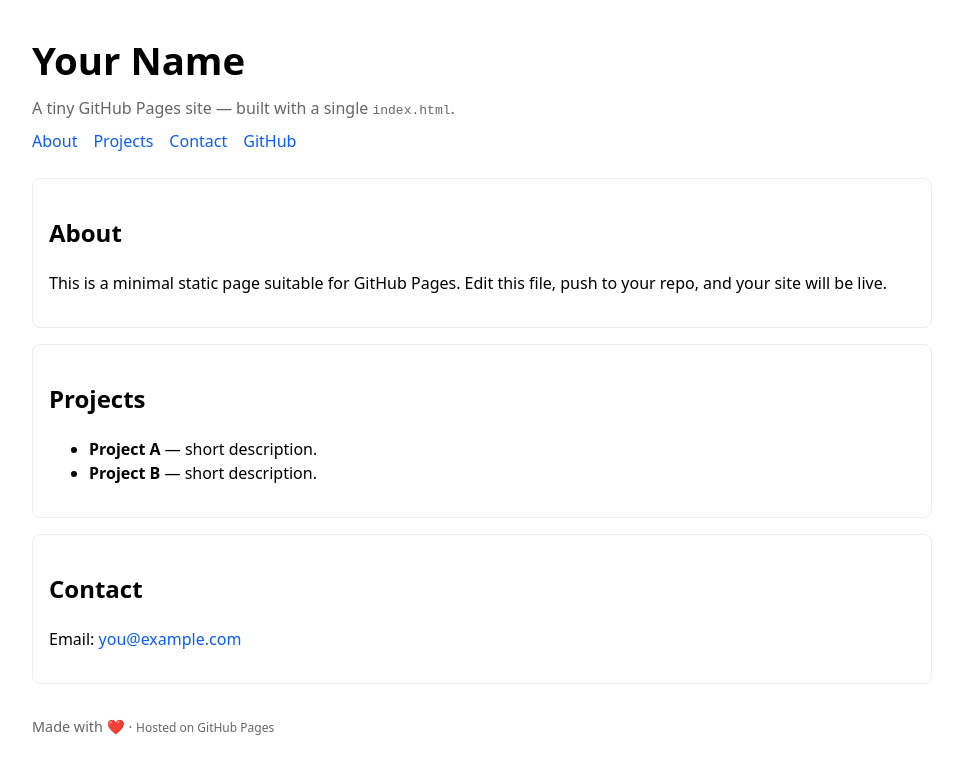
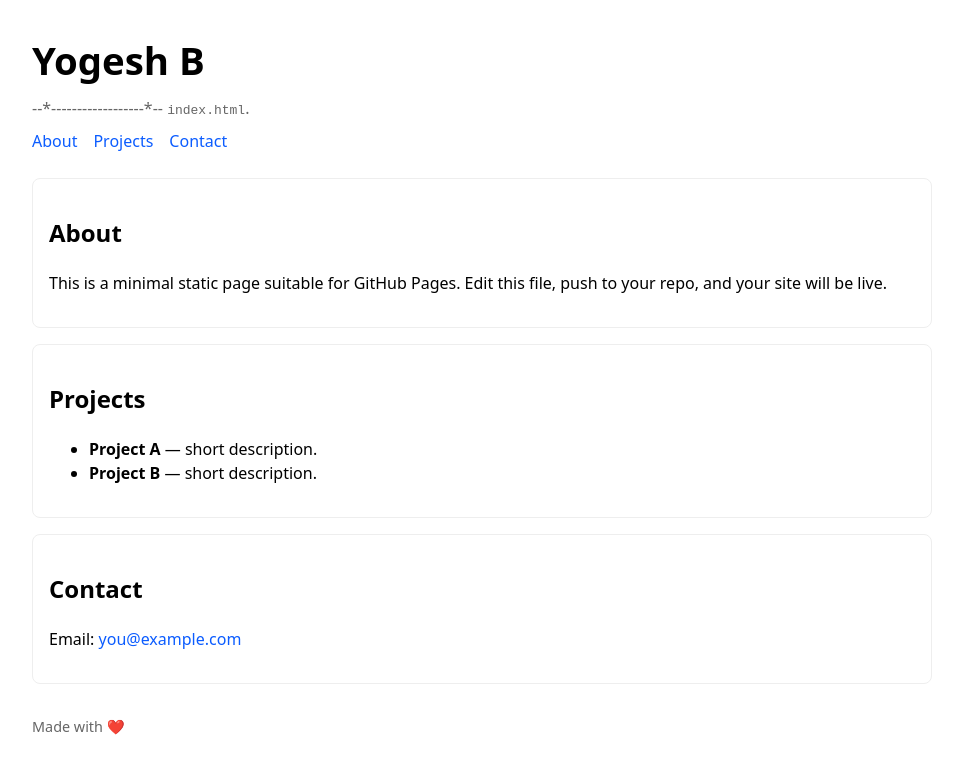
Before and after one commit to fatlord/fatlord.github.io, a plain HTML site: page index.html in a window 1280 px wide. Shown: the whole page, without its empty margins (158-1121 px from the left). Drawn offline with Linux system fonts and the light colour scheme.

Commit message:
Update index.html

```diff
--- a/index.html
+++ b/index.html
@@ -4,7 +4,7 @@
   <meta charset="utf-8" />
   <meta name="viewport" content="width=device-width,initial-scale=1" />
   <meta name="description" content="Simple GitHub Pages site" />
-  <title>Your Name — GitHub Pages</title>
+  <title>Yogesh B</title>
 
   <!-- Simple, embedded styles (easy to customize) -->
   <style>
@@ -34,14 +34,14 @@
 <body>
   <main class="wrap" role="main">
     <header>
-      <h1>Your Name</h1>
-      <div class="lead">A tiny GitHub Pages site — built with a single <code>index.html</code>.</div>
+      <h1>Yogesh B</h1>
+      <div class="lead">--*------------------*-- <code>index.html</code>.</div>
 
       <nav aria-label="Primary">
         <a href="#about">About</a>
         <a href="#projects">Projects</a>
         <a href="#contact">Contact</a>
-        <a href="https://github.com/yourusername" target="_blank" rel="noopener">GitHub</a>
+
       </nav>
     </header>
 
@@ -64,7 +64,7 @@
     </section>
 
     <footer>
-      <div>Made with ❤️ · <small>Hosted on GitHub Pages</small></div>
+      <div>Made with ❤️ </div>
     </footer>
   </main>
 </body>
```
